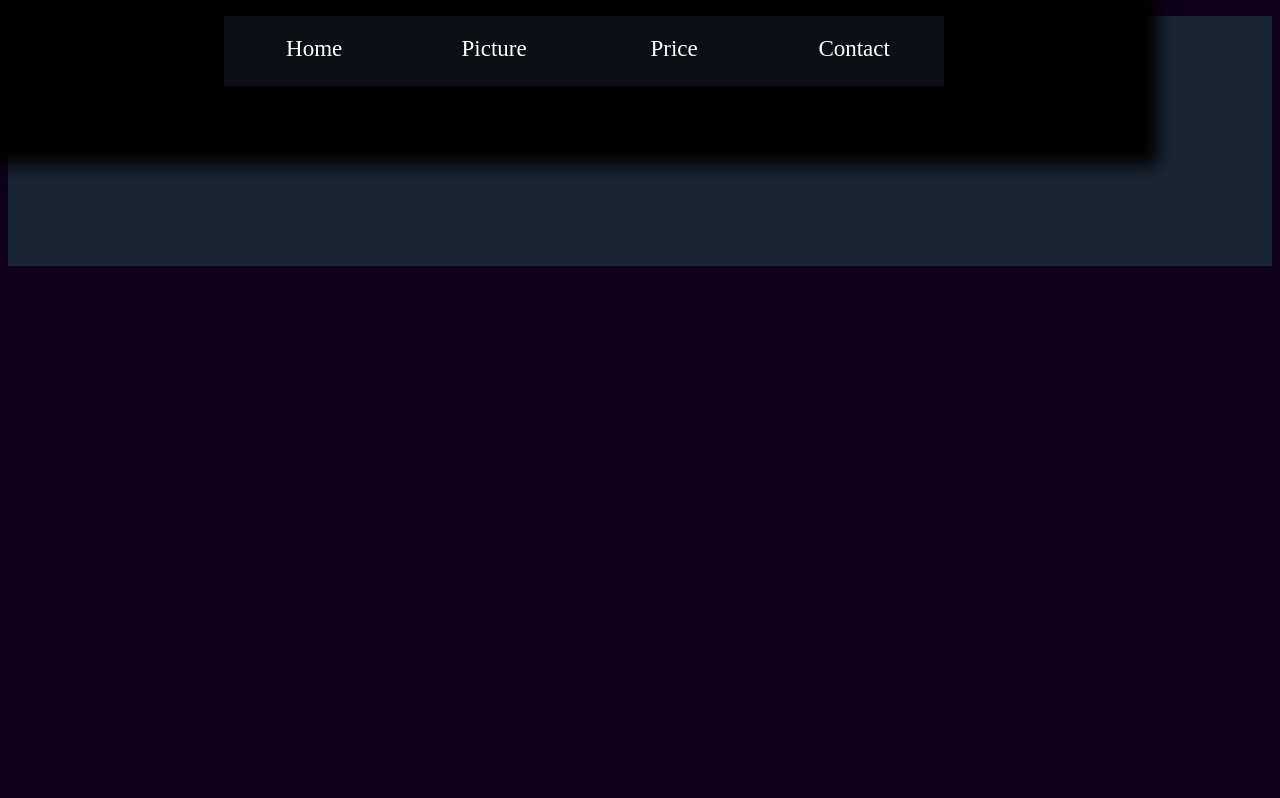
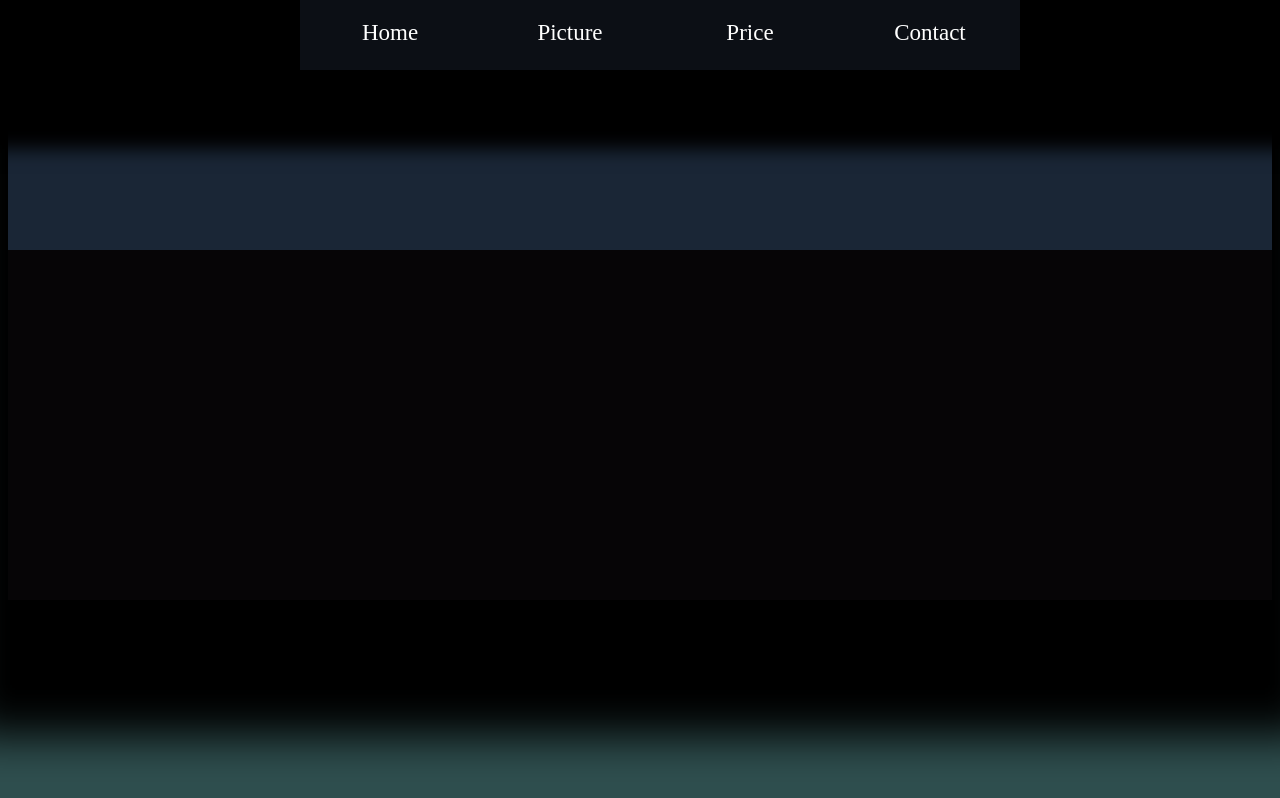
Before and after one commit to Anatoliy472/shop-cope, a plain HTML site: page index.html in a window 1280 px wide. Drawn offline with Linux system fonts and the light colour scheme.

Commit message:
added bg

```diff
--- a/index.html
+++ b/index.html
@@ -9,6 +9,7 @@
     <link rel="stylesheet" href="style.css" />
   </head>
   <body>
+    <div class="header-1">
       <div class="header">
         <div class="content">
           <ul class="menu">
@@ -51,5 +52,6 @@
           </ul>
         </div>
       </div>
+    </div>
   </body>
 </html>
--- a/style.css
+++ b/style.css
@@ -1,5 +1,14 @@
 body{
-background-color: rgb(16, 1, 31);
+    background-color: darkslategray;
+
+}
+.header-1{margin-top: -16px;
+    background-color: rgb(6 5 6);
+    height: 600px;
+    box-shadow:  0px 92px 42px 44px;
+    width: 100%;
+
+
 }
 .menu a{
 text-decoration: none;
@@ -61,7 +70,8 @@ box-shadow: 0px 11px 17px 38px;
 background-color: #000000;
 height: 100px;
 margin: 0px 0px 0px 0px;
-width: 88%;
+
+width: 100%;
 
 }
 .header{
```
Lines whose indentation alone changed are shown as unchanged.
